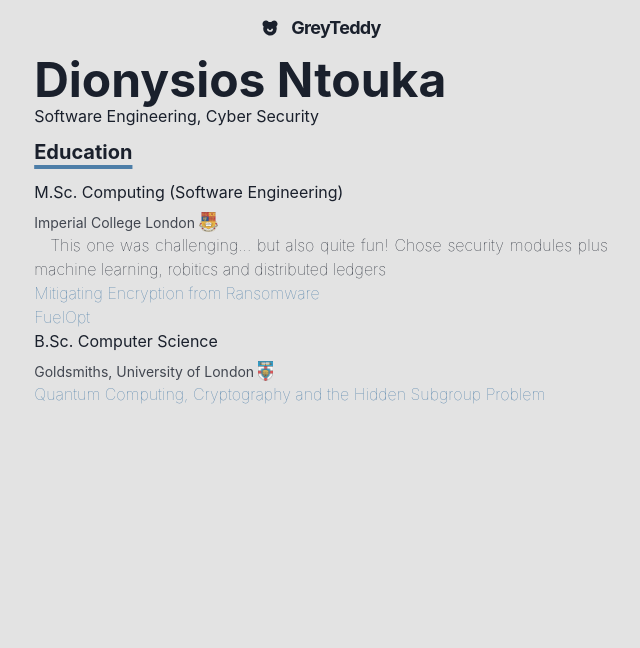
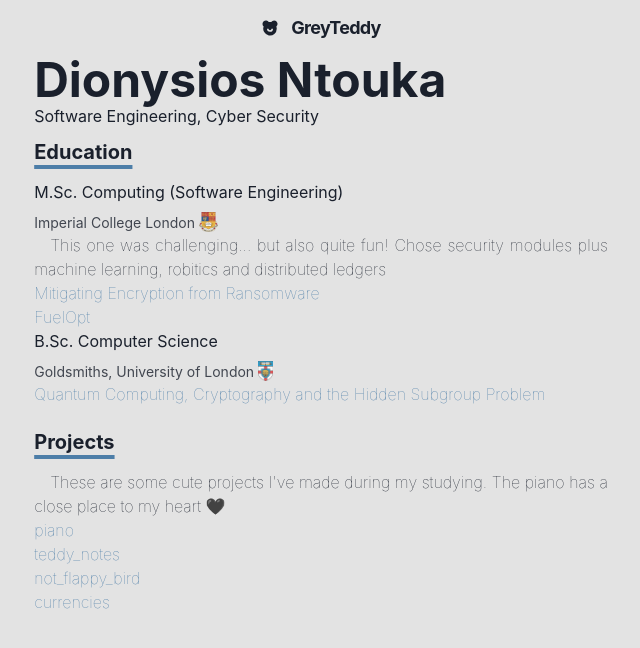
Before and after one commit to GreyTeddy/personal-website, a Next.js app: page / in a window 1280 px wide. Shown: the top 648 px of the page, without its empty margins (319-959 px from the left). Built offline with nearby package versions, Linux system fonts and the light colour scheme.

Commit message:
added some projects

```diff
--- a/pages/index.tsx
+++ b/pages/index.tsx
@@ -1,11 +1,16 @@
-import { Container, Box, Heading, List} from "@chakra-ui/react"
+import { Container, Box, Heading, List, useColorModeValue } from "@chakra-ui/react"
 import Paragraph from "../components/paragraph"
 import Section from '../components/section'
+import Background from '../components/background'
 import SectionTitle from "../components/section_title"
 import { BsFileEarmarkLockFill } from 'react-icons/bs'
 import { FaGasPump } from 'react-icons/fa'
 import { TbAtom } from 'react-icons/tb'
+import { CgPiano } from 'react-icons/cg'
 import ProjectListItem from '../components/project_link_item'
+import { MdOutlineSpeakerNotes } from 'react-icons/md'
+import { GiHummingbird } from 'react-icons/gi'
+import { BiCoin } from 'react-icons/bi'
 
 const Page = () => {
     return (
@@ -18,7 +23,7 @@
                     <p>Software Engineering, Cyber Security</p>
                 </Box>
             </Box>
-            <Section delay="0.5s">
+            <Section delay="0.2s">
                 <Heading as="h3" size="md" variant='section-title'>
                     Education
                 </Heading>
@@ -45,6 +50,31 @@
                     </List>
                 </Box>
             </Section>
+            <Section delay="0.5s">
+                <Heading as="h3" size="md" variant='section-title'>
+                    Projects
+                </Heading>
+                <Box>
+                    <Paragraph>
+                        These are some cute projects I've made during my studying. The piano has a close place to my heart {useColorModeValue(<span role="img" aria-label="black-heart">🖤</span>, <span role="img" aria-label="white-heart">🤍</span>)}
+                    </Paragraph>
+                    <List fontWeight={40} >
+                        <ProjectListItem href="https://greyteddy.github.io/piano/" emoji={<CgPiano />}>
+                            piano
+                        </ProjectListItem>
+                        <ProjectListItem href="https://notepad-837ad.web.app/" emoji={<MdOutlineSpeakerNotes />}>
+                            teddy_notes
+                        </ProjectListItem>
+                        <ProjectListItem href="https://greyteddy.github.io/not_flappy_bird/" emoji={<GiHummingbird />}>
+                            not_flappy_bird
+                        </ProjectListItem>
+                        <ProjectListItem href="https://github.com/GreyTeddy/currencies" emoji={<BiCoin />}>
+                            currencies
+                        </ProjectListItem>
+
+                    </List>
+                </Box>
+            </Section>
         </Container>
     )
 }
```
